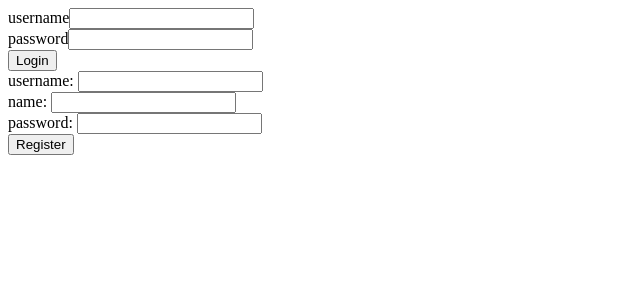
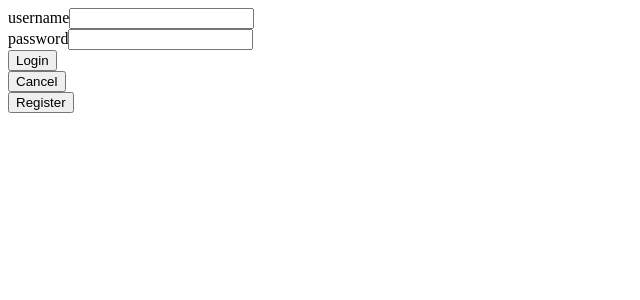
Before and after one commit to LIWKaguya/Rift, a React (Create React App) app in the folder rift_frontend/: page / in a window 1280 px wide. Both pictures are taken after a click on the button "Login". Shown: the top 300 px of the page, without its empty margins (0-640 px from the left). Built offline with nearby package versions, Linux system fonts and the light colour scheme; no server answers.

Commit message:
Adding toggle visibility

```diff
--- a/rift_frontend/src/App.js
+++ b/rift_frontend/src/App.js
@@ -1,10 +1,11 @@
-import { useEffect, useState } from 'react';
+import { useEffect, useRef, useState } from 'react';
 import BlogPage from './components/BlogPage';
 import LoginForm from './components/LoginForm';
 import RegisterForm from './components/RegisterForm';
 import blogService from './services/blogs'
 import userService from './services/users'
 import loginService from './services/login'
+import Togglable from './components/Togglable';
 
 const App = () => {
     const [blogs, setBlogs] = useState([])
@@ -14,6 +15,9 @@ const App = () => {
     const [registerUsername, setRegisterUsername] = useState('')
     const [registerPassword, setRegisterPassword] = useState('')
     const [user, setUser] = useState(null)
+
+    const registerFormRef = useRef()
+    const loginFormRef = useRef()
 
     useEffect(() => {
         blogService.getAll().then(blogs => {
@@ -83,12 +87,15 @@ const App = () => {
             {
             user === null ?
                 <>
+                    <Togglable buttonLabel='Login' cancelLabel='Cancel' ref={loginFormRef}>
                         <LoginForm
                             handleLogin={handleLogin}
                             username={username}
                             setUsername={setUsername}
                             password={password}
                             setPassword={setPassword} />
+                    </Togglable>
+                    <Togglable buttonLabel='Register' cancelLabel='Cancel' ref={registerFormRef}>
                         <RegisterForm
                             handleRegister={handleRegister}
                             registerUsername={registerUsername}
@@ -97,6 +104,7 @@ const App = () => {
                             setRegisterPassword={setRegisterPassword}
                             name={name}
                             setName={setName} />
+                    </Togglable>
                 </>
                 :
                 <BlogPage
--- /dev/null
+++ b/rift_frontend/src/components/Togglable.js
@@ -0,0 +1,32 @@
+import { forwardRef, useImperativeHandle, useState } from "react"
+
+const Togglable = forwardRef((props, ref) => {
+    const [visible, setVisible] = useState(false)
+
+    const hide = { display: visible ? 'none' : ''}
+    const show = { display: visible ? '' : 'none'}
+
+    const toggleVisibility = () => {
+        setVisible(!visible)
+    }
+
+    useImperativeHandle(ref, () => {
+        return {
+            toggleVisibility
+        }
+    })
+
+    return (
+        <>
+            <div style={hide}>
+                <button onClick={toggleVisibility}>{props.buttonLabel}</button>
+            </div>
+            <div style={show}>
+                {props.children}
+                <button onClick={toggleVisibility}>{props.cancelLabel}</button>
+            </div>
+        </>
+    )
+})
+
+export default Togglable
```
Lines whose indentation alone changed are shown as unchanged.
